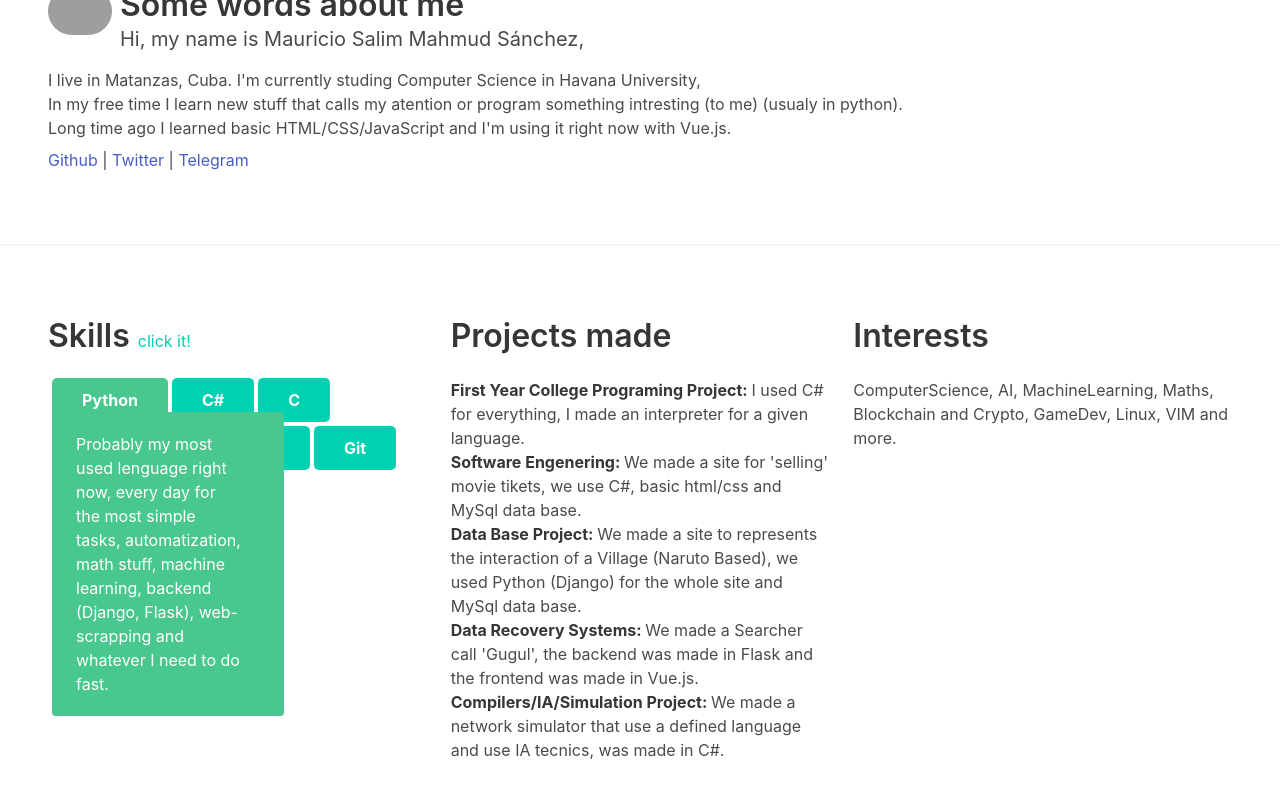
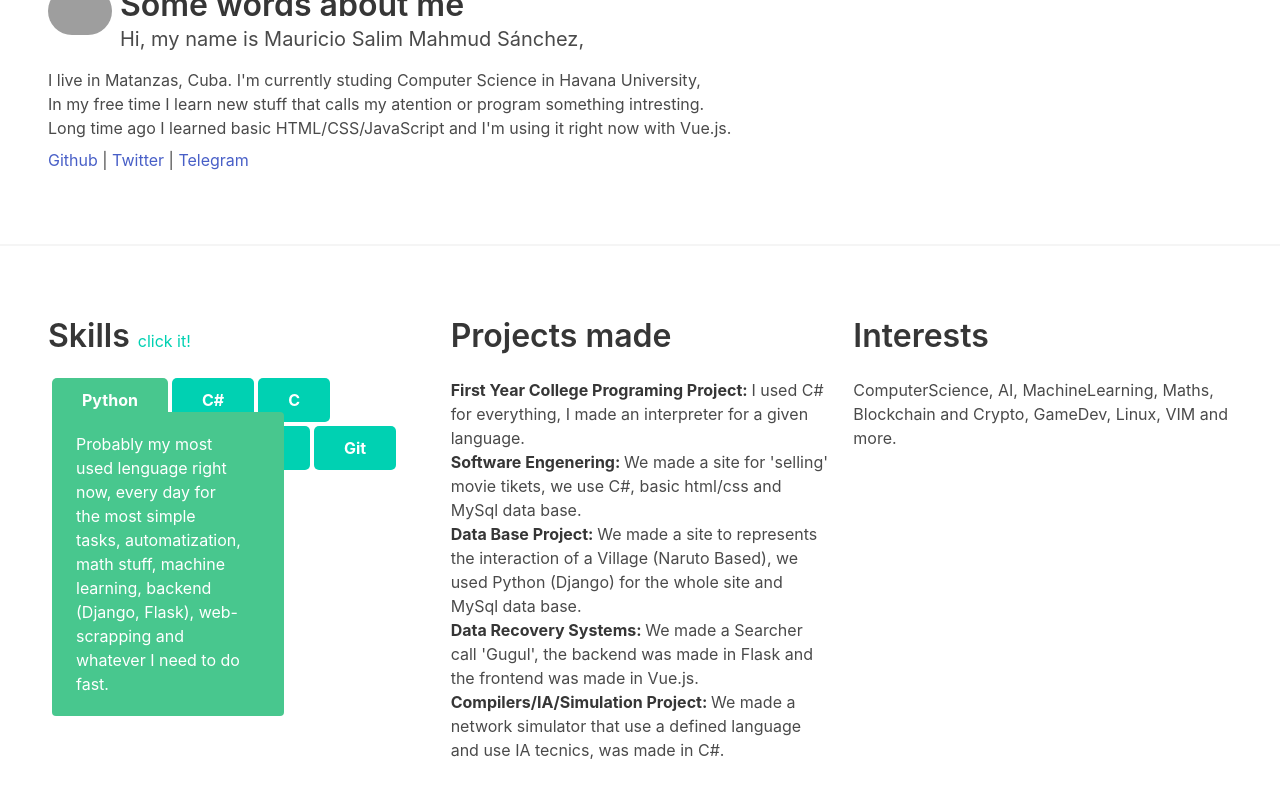
Before and after one commit to maux96/my-page, a Vue app: page / in a window 1280 px wide. Both pictures are taken after a click on the element "Python". Shown: the part 711-1509 px from the top of the page. Built offline with nearby package versions, Linux system fonts and the light colour scheme; grey boxes are pictures that could not be loaded.

Commit message:
fix: little errors in skill buttons

```diff
--- a/src/App.vue
+++ b/src/App.vue
@@ -1,5 +1,6 @@
 <template>
     <div>
+	<div class="blocker-for-skill" v-if="lastSkillIndex!=null" @click="changeSkillState(lastSkillIndex)"></div>
         <div class="hero is-primary is-large">
             <div class="hero-body">
                 <h1 class="title is-2" > Hi, I'm Mauricio Mahmud</h1>
@@ -21,7 +22,7 @@
             </div>
             <div>
                 I live in Matanzas, Cuba. I'm currently studing Computer Science in Havana University, <br>
-                In my free time I learn new stuff that calls my atention or program something intresting (to me) (usualy in python). <br>
+                In my free time I learn new stuff that calls my atention or program something intresting. <br>
                 Long time ago I learned basic HTML/CSS/JavaScript and I'm using it right now with Vue.js.
                 <br>
                 <div class="mt-2">
@@ -109,7 +110,8 @@ export default {
   methods:{
       changeSkillState(index){
             if(this.lastSkillIndex == index){
-                this.skills[index].isActive=!this.skills[index].isActive;
+                this.skills[index].isActive=false;
+		this.lastSkillIndex=null;
             }else{
                 this.skills[index].isActive=true;
                 if(this.lastSkillIndex!=null)
@@ -129,4 +131,13 @@ export default {
 
 <style>
     @import 'bulma/css/bulma.css';
+
+    .blocker-for-skill{
+	top:0px;
+	left:0px;
+	width:100%;
+	height:100%;
+	/*background-color:red;*/
+	position:fixed;
+    }
 </style>
--- a/src/components/expandButton.vue
+++ b/src/components/expandButton.vue
@@ -33,7 +33,7 @@ export default {
       color: white;
     }
     .expand-button{
-	    transition: all 0.3s;
+      transition: all 0.3s;
       padding:10px;
       padding-left: 30px;
       padding-right: 30px;
```
